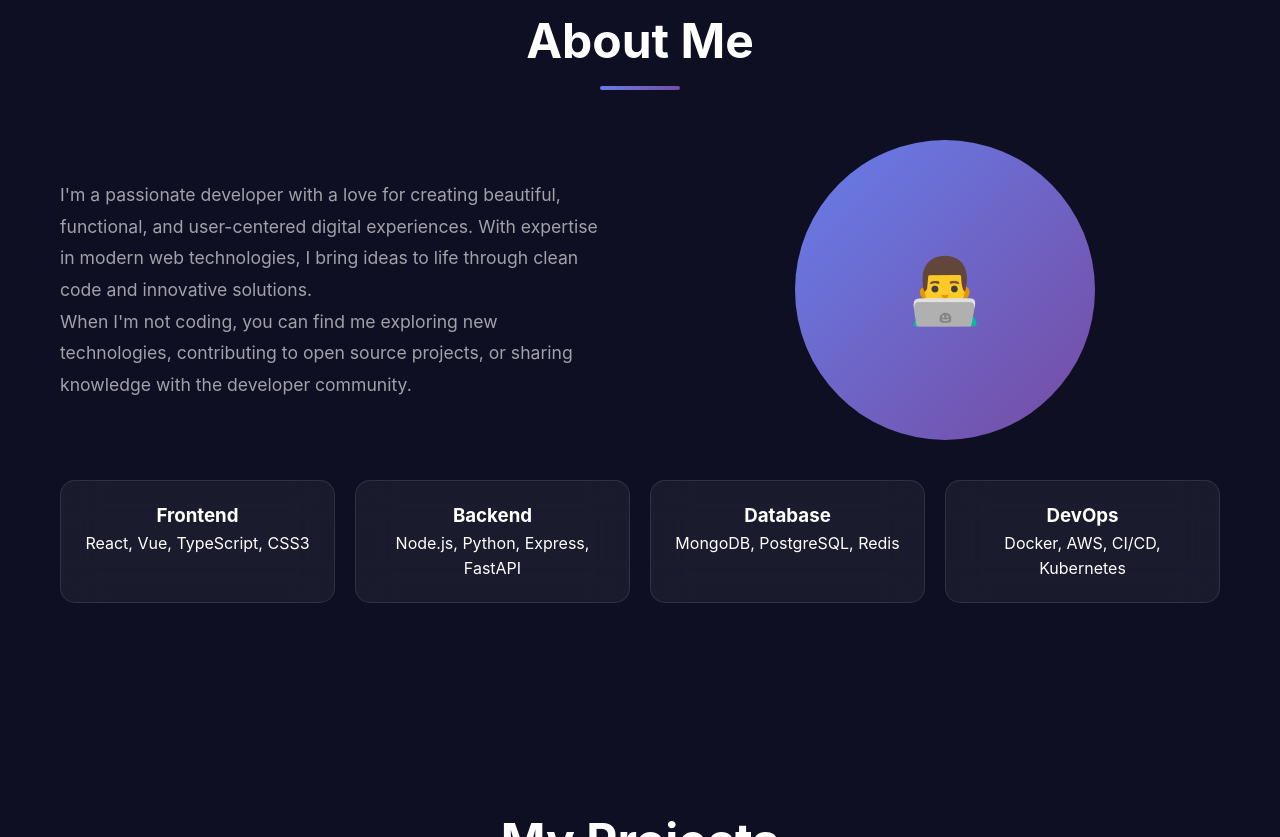
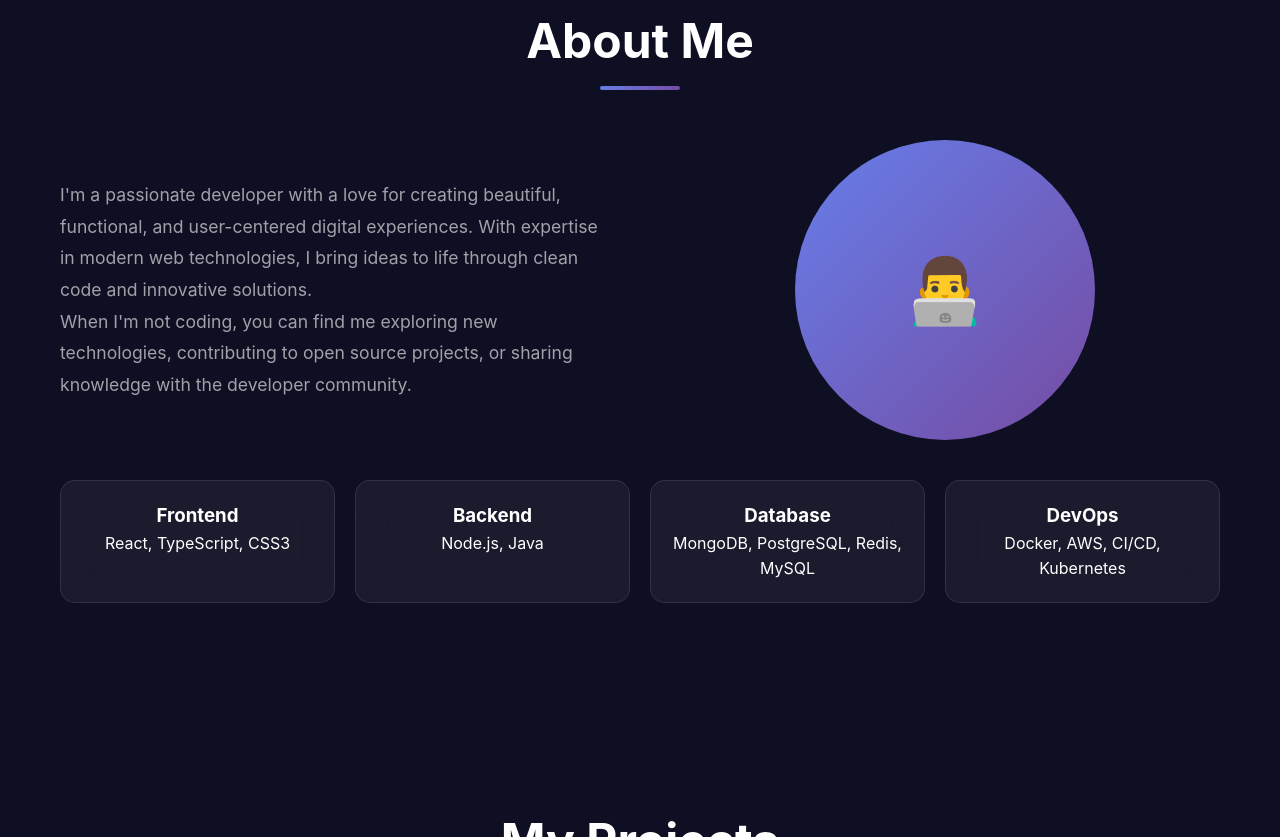
Before and after one commit to ank-pandey/ankpandey.github.io, a plain HTML site: page index.html in a window 1280 px wide. Shown: the part 897-1734 px from the top of the page. Drawn offline with Linux system fonts and the light colour scheme.

Commit message:
Update index.html

```diff
--- a/index.html
+++ b/index.html
@@ -658,7 +658,7 @@
     <section id="home" class="hero">
         <div class="container">
             <div class="hero-content">
-                <h1>Your Name</h1>
+                <h1>Ankit Pandey</h1>
                 <p class="typewriter">Full Stack Developer & Creative Problem Solver</p>
                 <div style="position: relative; display: inline-block;">
                     <a href="#projects" class="cta-button">View My Work</a>
@@ -683,15 +683,15 @@
             <div class="skills-grid reveal">
                 <div class="skill-item">
                     <h3>Frontend</h3>
-                    <p>React, Vue, TypeScript, CSS3</p>
+                    <p>React, TypeScript, CSS3</p>
                 </div>
                 <div class="skill-item">
                     <h3>Backend</h3>
-                    <p>Node.js, Python, Express, FastAPI</p>
+                    <p>Node.js, Java</p>
                 </div>
                 <div class="skill-item">
                     <h3>Database</h3>
-                    <p>MongoDB, PostgreSQL, Redis</p>
+                    <p>MongoDB, PostgreSQL, Redis, MySQL</p>
                 </div>
                 <div class="skill-item">
                     <h3>DevOps</h3>
```
